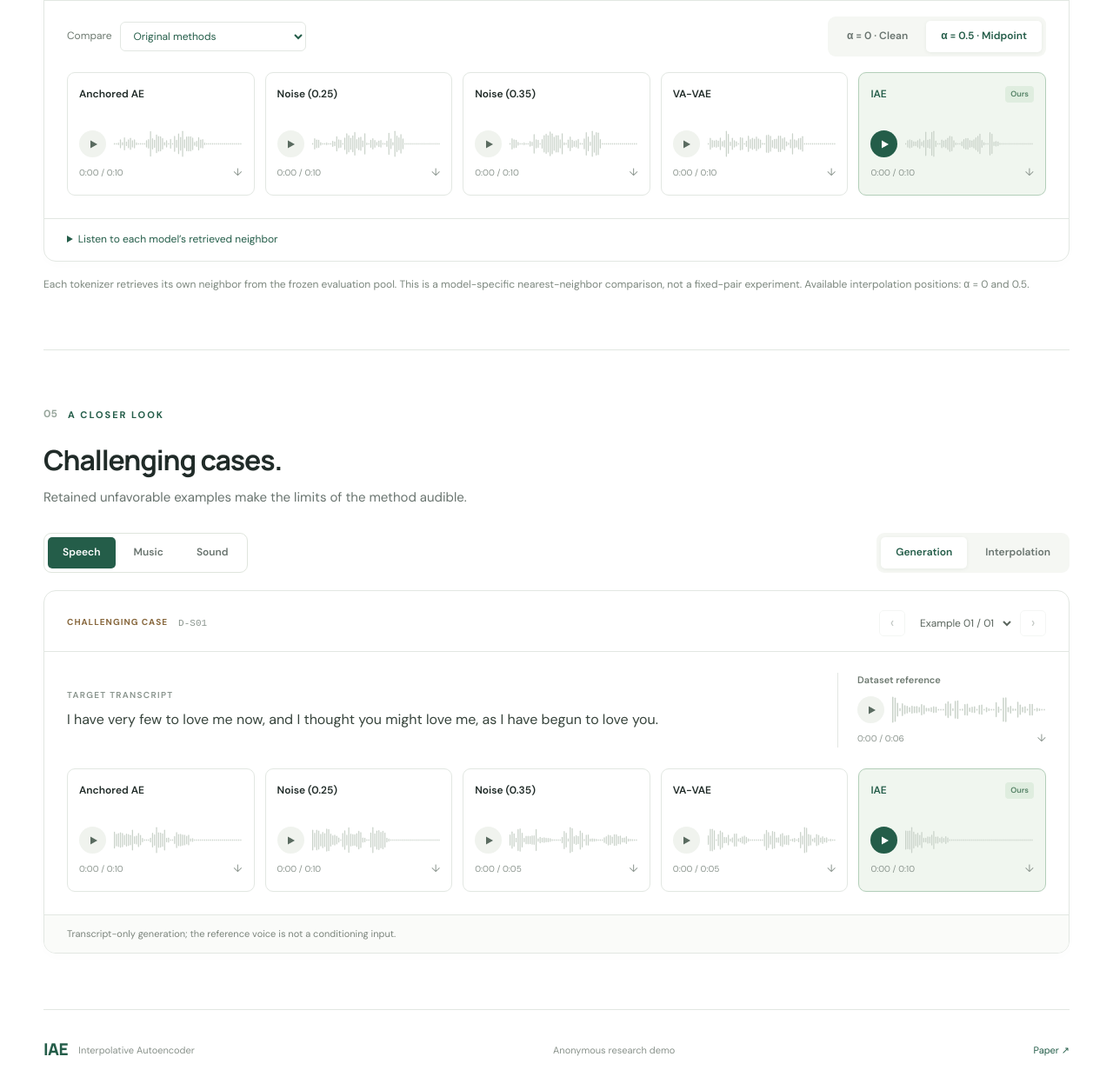
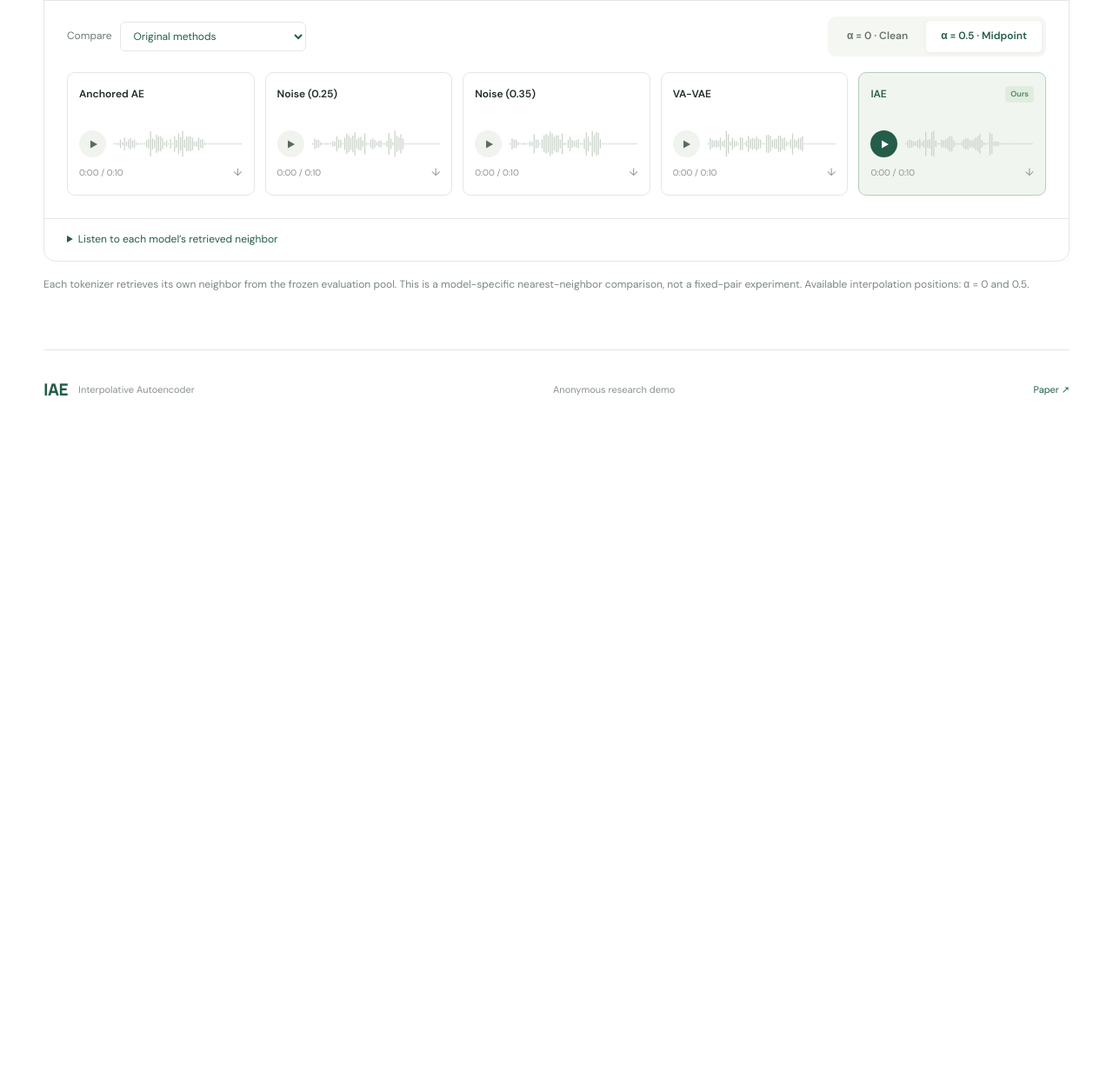
Before and after one commit to iae26/iae26.github.io, a plain HTML site: page index.html in a window 1280 px wide. Shown: the part 3508-4762 px from the top of the page at 87% size. After the commit the page ends 4002 px from the top, so only its background shows below. Drawn offline with Linux system fonts and the light colour scheme.

Commit message:
Remove challenging cases section

```diff
--- a/app.js
+++ b/app.js
@@ -7,8 +7,7 @@
   const controls = ['anchored_ae','ae_sem','noise_025_sem','noise_035_sem','iae'];
   const state = {
     generation:{domain:'speech',index:0},
-    tokenizer:{domain:'speech',index:0,mode:'interpolation',panel:'original',alpha:'0.50'},
-    diagnostic:{domain:'speech',index:0,mode:'generation',panel:'original',alpha:'0.50'}
+    tokenizer:{domain:'speech',index:0,mode:'interpolation',panel:'original',alpha:'0.50'}
   };
   const escape = value => String(value ?? '').replace(/[&<>"']/g, c => ({'&':'&amp;','<':'&lt;','>':'&gt;','"':'&quot;',"'":'&#39;'}[c]));
   const clock = value => `${Math.floor(value/60)}:${String(Math.floor(value%60)).padStart(2,'0')}`;
@@ -34,21 +33,21 @@
     </div>`;
   }
 
-  function header(item, list, scope, diagnostic=false) {
-    return `<div class="sample-header"><div class="sample-context"><span class="sample-badge">${diagnostic?'Challenging case':escape(item.dataset||domains[item.category])}</span><span class="sample-id">${escape(item.sample_id)}</span></div><div class="sample-navigation"><button class="arrow-button" data-action="previous" data-scope="${scope}" aria-label="Previous ${scope} example" ${state[scope].index===0?'disabled':''}>‹</button><select data-action="sample" data-scope="${scope}" aria-label="Select ${scope} example">${list.map((r,i)=>`<option value="${i}" ${i===state[scope].index?'selected':''}>Example ${String(i+1).padStart(2,'0')} / ${String(list.length).padStart(2,'0')}</option>`).join('')}</select><button class="arrow-button" data-action="next" data-scope="${scope}" aria-label="Next ${scope} example" ${state[scope].index===list.length-1?'disabled':''}>›</button></div></div>`;
+  function header(item, list, scope) {
+    return `<div class="sample-header"><div class="sample-context"><span class="sample-badge">${escape(item.dataset||domains[item.category])}</span><span class="sample-id">${escape(item.sample_id)}</span></div><div class="sample-navigation"><button class="arrow-button" data-action="previous" data-scope="${scope}" aria-label="Previous ${scope} example" ${state[scope].index===0?'disabled':''}>‹</button><select data-action="sample" data-scope="${scope}" aria-label="Select ${scope} example">${list.map((r,i)=>`<option value="${i}" ${i===state[scope].index?'selected':''}>Example ${String(i+1).padStart(2,'0')} / ${String(list.length).padStart(2,'0')}</option>`).join('')}</select><button class="arrow-button" data-action="next" data-scope="${scope}" aria-label="Next ${scope} example" ${state[scope].index===list.length-1?'disabled':''}>›</button></div></div>`;
   }
-  function generationMarkup(scope, diagnostic=false) {
+  function generationMarkup(scope) {
     const s=state[scope];
-    const list=data.generation.filter(r=>r.category===s.domain&&(r.selection_type==='diagnostic_failure')===diagnostic);
+    const list=data.generation.filter(r=>r.category===s.domain&&r.selection_type!=='diagnostic_failure');
     s.index=Math.min(s.index,list.length-1);
     const item=list[s.index];
     if (!item) return '<p class="panel-footnote">No audio is available for this selection.</p>';
-    return header(item,list,scope,diagnostic)+
+    return header(item,list,scope)+
       `<div class="prompt-row"><div><div class="prompt-label">${s.domain==='speech'?'Target transcript':'Text prompt'}</div><p class="prompt-text">${escape(item.text)}</p></div><div class="reference-player">${player(item.reference,'reference',{label:'Dataset reference',context:item.sample_id})}</div></div>`+
       `<div class="audio-grid">${original.map(method=>{const r=item.methods.find(x=>x.method===method);return r?player(r.path,method,{context:item.sample_id}):'';}).join('')}</div>`+
       `<p class="panel-footnote">${s.domain==='speech'?'Transcript-only generation; the reference voice is not a conditioning input.':'Reference audio is provided for context and is not a conditioning input.'}</p>`;
   }
-  function tokenizerMarkup(scope, diagnostic=false) {
+  function tokenizerMarkup(scope) {
     const s=state[scope];
     if(s.mode==='reconstruction') {
       const list=data.reconstruction.filter(r=>r.category===s.domain);
@@ -56,21 +55,21 @@
       const item=list[s.index];
       return header(item,list,scope)+`<div class="interp-top"><div><div class="interpolation-formula">x̂ = D(E(x))</div><p class="interp-helper">Clean reconstruction · semantic-supervision controls</p></div><div class="source-player">${player(item.source,'source',{label:'Original source',context:item.sample_id})}</div></div><div style="height:20px"></div><div class="audio-grid">${controls.map(method=>{const r=item.methods.find(x=>x.method===method);return r?player(r.path,method,{context:item.sample_id}):'';}).join('')}</div><p class="panel-footnote">All outputs reconstruct the same source recording. Additional DiT generation results for these controls are forthcoming.</p>`;
     }
-    const list=data.interpolation.filter(r=>r.category===s.domain&&(r.selection_type==='diagnostic_failure')===diagnostic);
+    const list=data.interpolation.filter(r=>r.category===s.domain&&r.selection_type!=='diagnostic_failure');
     s.index=Math.min(s.index,list.length-1);
     const item=list[s.index];
     const order=s.panel==='controls'?controls:original;
     const methods=order.map(m=>item.methods.find(r=>r.method===m)).filter(Boolean);
-    return header(item,list,scope,diagnostic)+
+    return header(item,list,scope)+
       `<div class="interp-top"><div><div class="interpolation-formula">z̃ = (1 − α)z + αz<sup>+</sup></div><p class="interp-helper">Decode between the source and its nearest neighbor.</p></div><div class="source-player">${player(item.source,'source',{label:'Original source',context:item.sample_id})}</div></div>`+
       `<div class="panel-controls"><label>Compare<select data-action="panel" data-scope="${scope}" aria-label="${scope} method group"><option value="original" ${s.panel==='original'?'selected':''}>Original methods</option><option value="controls" ${s.panel==='controls'?'selected':''}>Semantic-supervision controls</option></select></label><div class="segmented subtle" role="group" aria-label="${scope} interpolation position"><button data-action="alpha" data-alpha="0.00" data-scope="${scope}" aria-pressed="${s.alpha==='0.00'}">α = 0 · Clean</button><button data-action="alpha" data-alpha="0.50" data-scope="${scope}" aria-pressed="${s.alpha==='0.50'}">α = 0.5 · Midpoint</button></div></div>`+
       `<div class="audio-grid">${methods.map(r=>player(r.audio[s.alpha],r.method,{context:`${item.sample_id}, alpha ${s.alpha}`})).join('')}</div>`+
       `<details class="neighbor-details"><summary>Listen to each model’s retrieved neighbor</summary><p>Neighbors differ across tokenizers. The same source recording is used in every column.</p><div class="audio-grid">${methods.map(r=>player(r.neighbor,r.method,{context:`${item.sample_id}, neighbor`})).join('')}</div></details>`;
   }
   function render(scope) {
-    const target=document.getElementById(`${scope==='diagnostic'?'diagnostic':scope}-content`);
+    const target=document.getElementById(`${scope}-content`);
     target.querySelectorAll('audio').forEach(a=>a.pause());
-    target.innerHTML=scope==='generation'?generationMarkup(scope):scope==='diagnostic'&&state[scope].mode==='generation'?generationMarkup(scope,true):tokenizerMarkup(scope,scope==='diagnostic');
+    target.innerHTML=scope==='generation'?generationMarkup(scope):tokenizerMarkup(scope);
     document.querySelectorAll(`#${scope}-domain button`).forEach(b=>b.setAttribute('aria-pressed',String(b.dataset.domain===state[scope].domain)));
     document.querySelectorAll(`#${scope}-mode button`).forEach(b=>b.setAttribute('aria-pressed',String(b.dataset.mode===state[scope].mode)));
   }
--- a/index.html
+++ b/index.html
@@ -48,7 +48,7 @@
         <div class="section-heading"><h2>From text to audio.</h2><p>The same text condition. Five audio generation systems.</p></div>
         <div class="controls-row"><div class="segmented" id="generation-domain" role="group" aria-label="Generation domain"></div><span class="quiet-note">Headphones recommended · one track plays at a time</span></div>
         <div id="generation-content" class="demo-panel"></div>
-        <p class="section-note">Selected examples are curated to illustrate IAE’s strengths, rather than randomly sampled. <a href="#diagnostics">Challenging cases</a> are retained below. These demos are not a listening-test result.</p>
+        <p class="section-note">Selected examples are curated to illustrate IAE’s strengths, rather than randomly sampled. These demos are not a listening-test result.</p>
       </section>
     </div>
 
@@ -60,13 +60,6 @@
       <p class="section-note">Each tokenizer retrieves its own neighbor from the frozen evaluation pool. This is a model-specific nearest-neighbor comparison, not a fixed-pair experiment. Available interpolation positions: α = 0 and 0.5.</p>
     </section>
 
-    <section id="diagnostics" class="section wrap diagnostic-section">
-      <div class="section-label"><span>05</span> A CLOSER LOOK</div>
-      <div class="section-heading"><h2>Challenging cases.</h2><p>Retained unfavorable examples make the limits of the method audible.</p></div>
-      <div class="controls-row"><div class="segmented" id="diagnostic-domain" role="group" aria-label="Challenging case domain"></div><div class="segmented subtle" id="diagnostic-mode" role="group" aria-label="Challenging case type"><button type="button" data-mode="generation" aria-pressed="true">Generation</button><button type="button" data-mode="interpolation" aria-pressed="false">Interpolation</button></div></div>
-      <div id="diagnostic-content" class="demo-panel"></div>
-    </section>
-
   </main>
   <footer class="wrap"><a class="footer-brand" href="#">IAE<span>Interpolative Autoencoder</span></a><span>Anonymous research demo</span><a href="assets/paper.pdf" target="_blank" rel="noopener">Paper ↗</a></footer>
   <div id="player-status" class="sr-only" role="status" aria-live="polite"></div>
```
